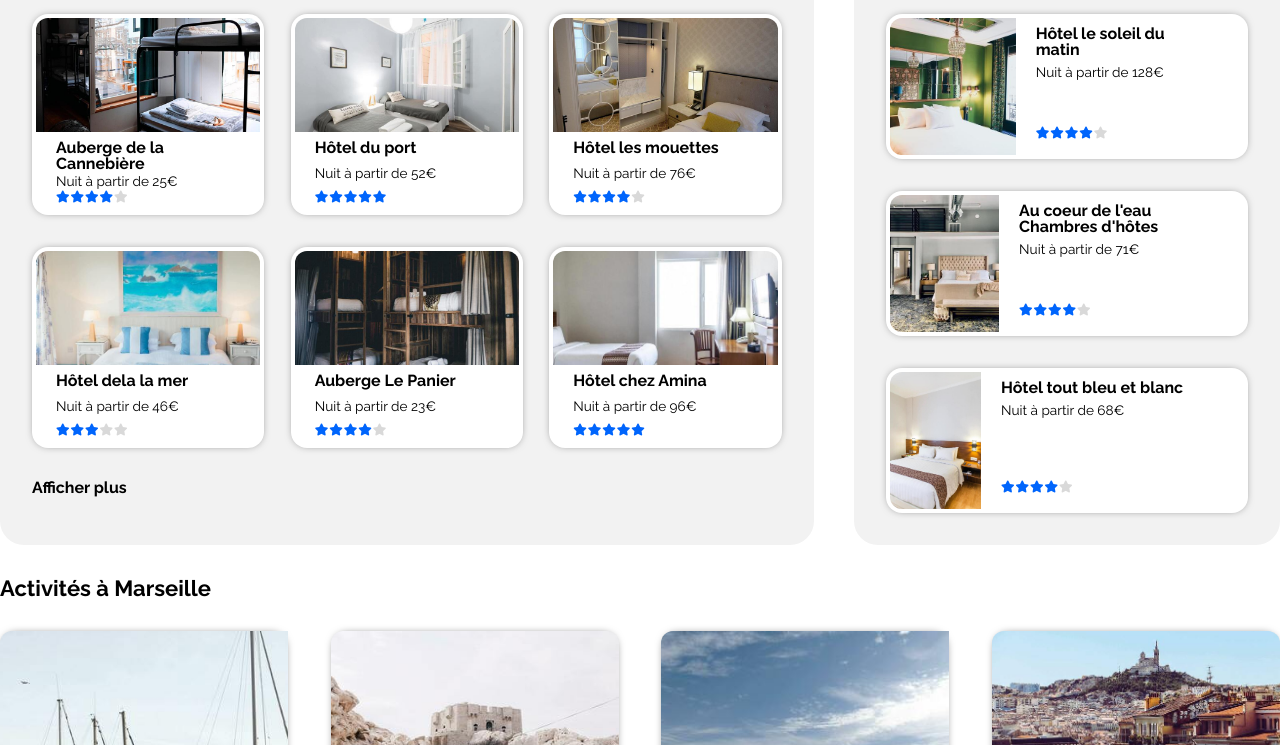
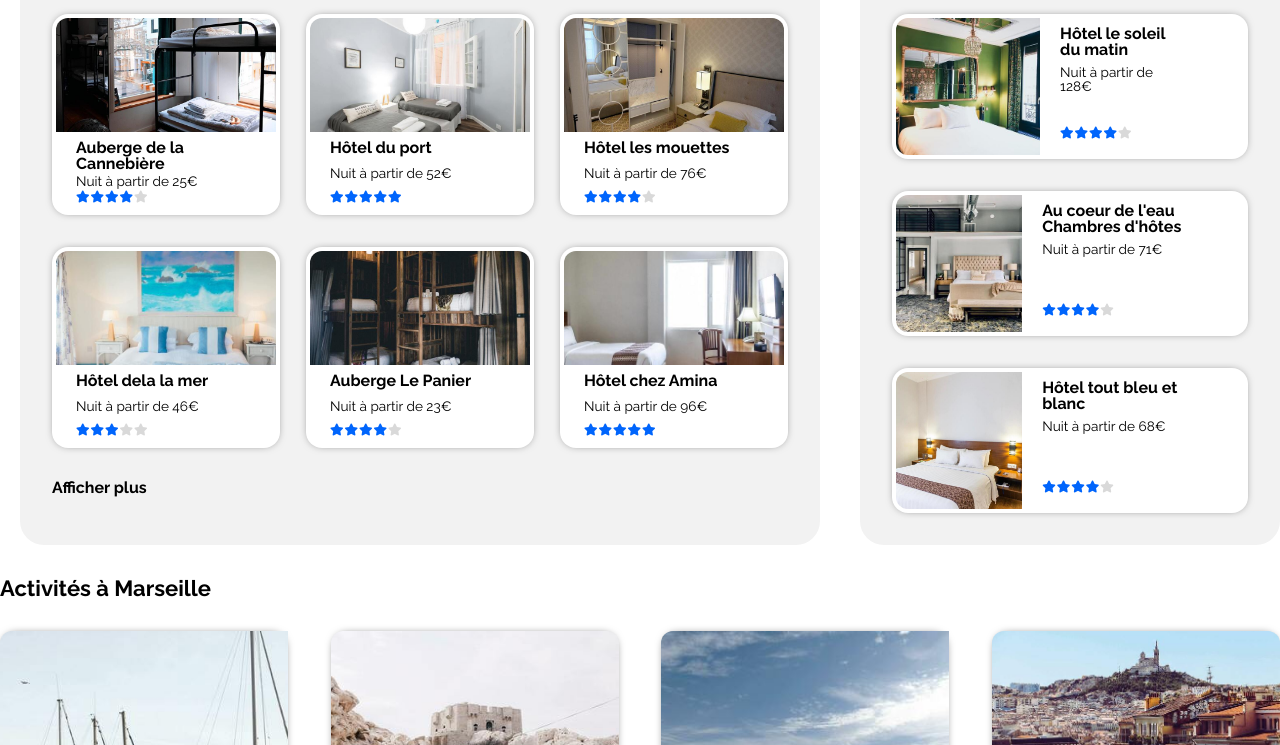
Before and after one commit to raficraft/OCR_reservia_p2, a website: page index.html in a window 1280 px wide. Shown: the part 525-1270 px from the top of the page. Drawn offline with Linux system fonts and the light colour scheme.

Commit message:
Css review

```diff
--- a/css/style.css
+++ b/css/style.css
@@ -319,14 +319,13 @@ footer,
     flex-direction: column;
     background-color: var(--gray);
     padding: 2.5rem 2rem 0;
+    margin-left: 1.25rem;
   }
 
   .rent {
     margin-right: 1.25rem;
   }
-  .popular {
-    margin-left: 1.25rem;
-  }
+
 
   .headband {
     margin-top: 2rem;
@@ -857,7 +856,7 @@ nav .nav__login {
 }
 
 .popular .flexImg {
-  max-width: 126px;
+  min-width: 126px;
 }
 
 .popular .imgFlex {
```
